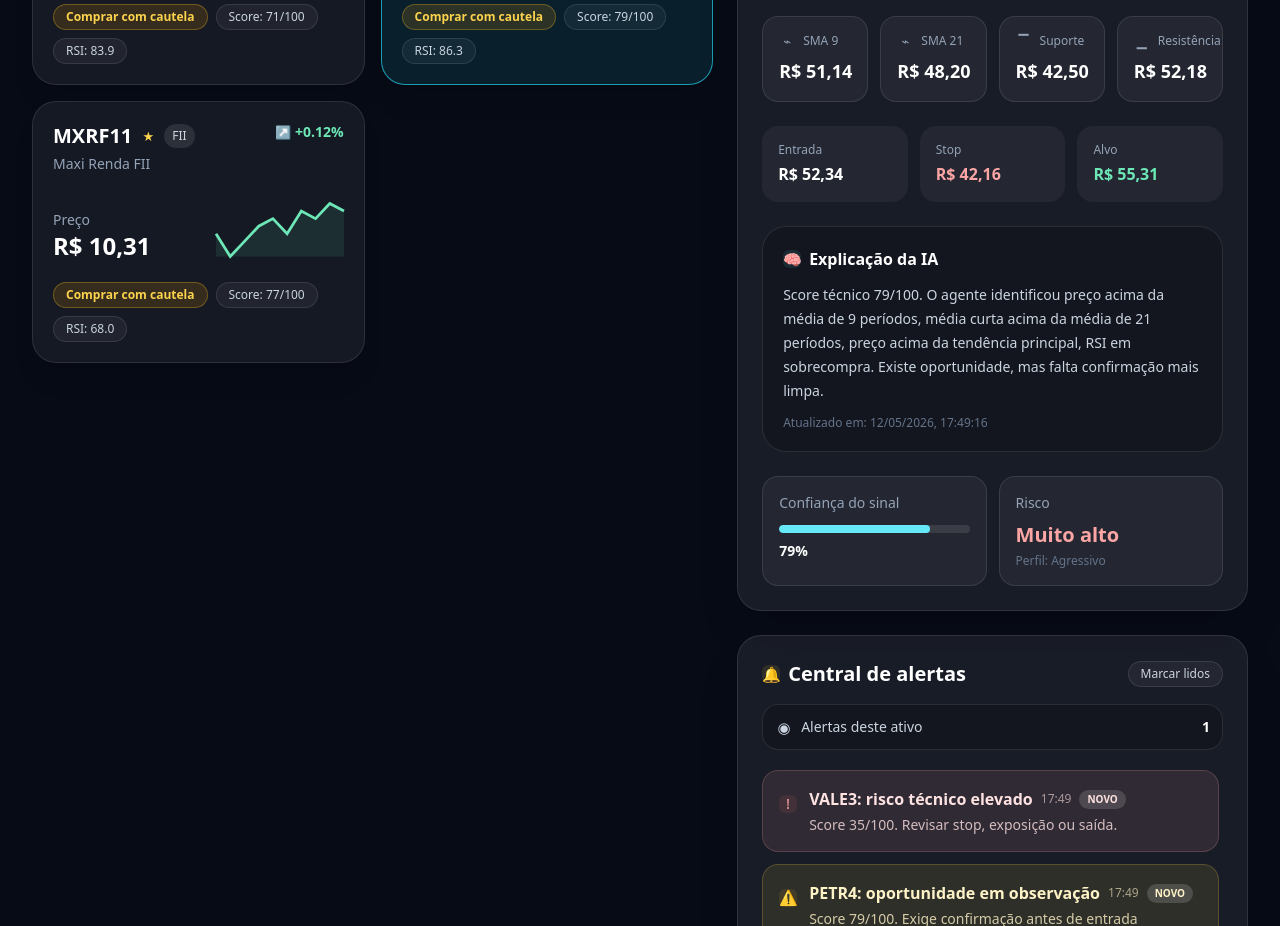
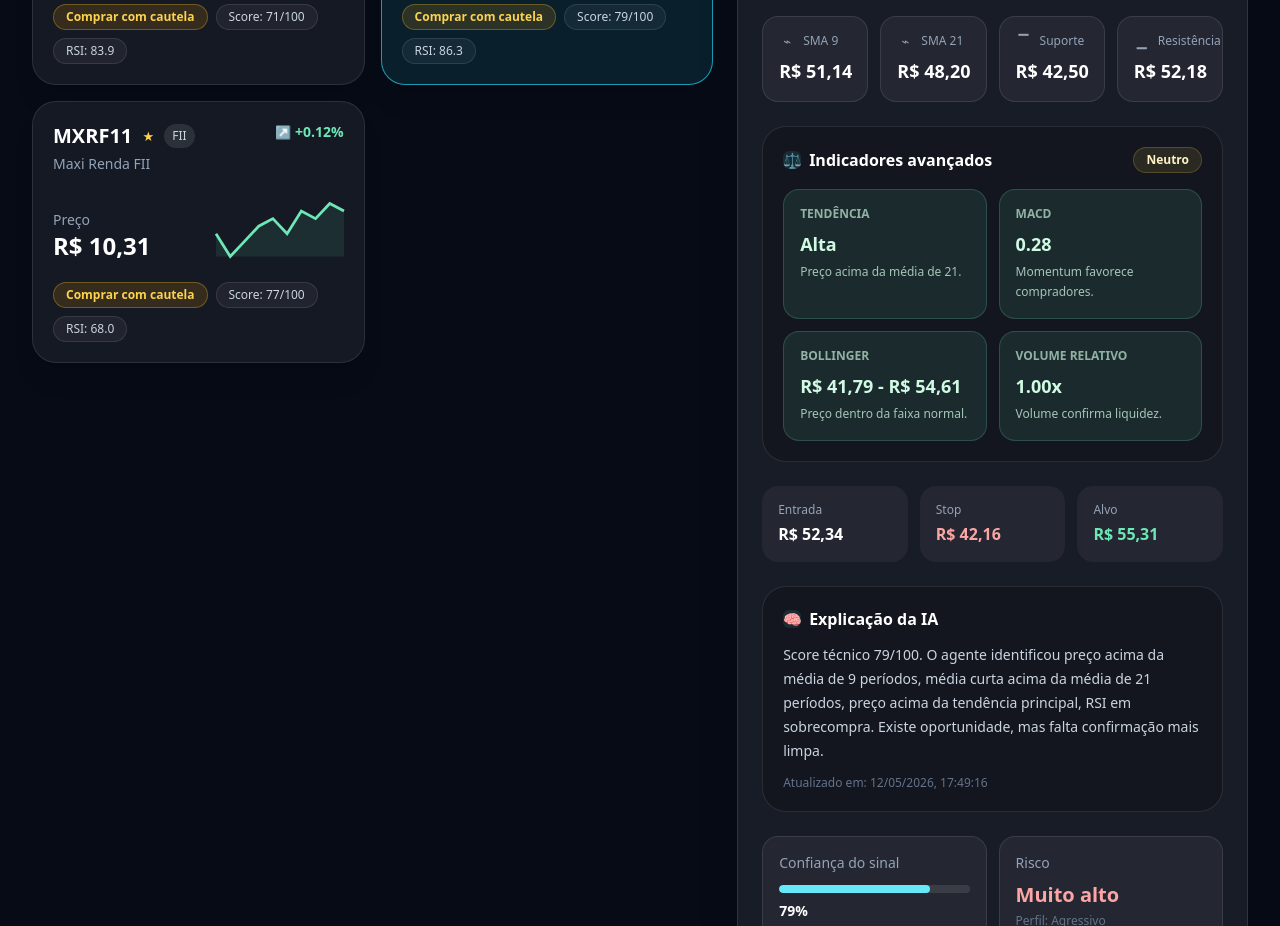
Before and after one commit to rdoratioto/Agente-trader, a React (Vite) app in the folder frontend/: page / in a window 1280 px wide. Shown: the part 1940-2866 px from the top of the page. Built offline with nearby package versions, Linux system fonts and the light colour scheme; no server answers.

Commit message:
Add advanced technical indicators

```diff
--- a/frontend/src/App.jsx
+++ b/frontend/src/App.jsx
@@ -213,6 +213,41 @@
   return average(values.slice(-period));
 }
 
+function calculateEMA(values, period) {
+  const numbers = Array.isArray(values) ? values.map(Number).filter(Number.isFinite) : [];
+  if (!numbers.length) return 0;
+  const multiplier = 2 / (period + 1);
+  return numbers.reduce((ema, value, index) => (index === 0 ? value : value * multiplier + ema * (1 - multiplier)), numbers[0]);
+}
+
+function calculateMACD(values) {
+  const numbers = Array.isArray(values) ? values.map(Number).filter(Number.isFinite) : [];
+  const ema12 = calculateEMA(numbers, 12);
+  const ema26 = calculateEMA(numbers, 26);
+  const macd = ema12 - ema26;
+  const macdSeries = numbers.map((_, index) => {
+    const slice = numbers.slice(0, index + 1);
+    return calculateEMA(slice, 12) - calculateEMA(slice, 26);
+  });
+  const signal = calculateEMA(macdSeries, 9);
+  return { macd, signal, histogram: macd - signal };
+}
+
+function calculateStandardDeviation(values) {
+  const numbers = Array.isArray(values) ? values.map(Number).filter(Number.isFinite) : [];
+  if (!numbers.length) return 0;
+  const mean = average(numbers);
+  const variance = average(numbers.map((value) => (value - mean) ** 2));
+  return Math.sqrt(variance);
+}
+
+function calculateBollingerBands(values, period = 20) {
+  const recent = Array.isArray(values) ? values.slice(-period).map(Number).filter(Number.isFinite) : [];
+  const middle = average(recent);
+  const deviation = calculateStandardDeviation(recent);
+  return { upper: middle + deviation * 2, middle, lower: middle - deviation * 2 };
+}
+
 function calculateRSI(values, period = 14) {
   if (!Array.isArray(values) || values.length < period + 1) return 50;
   const recent = values.slice(-(period + 1));
@@ -340,6 +375,25 @@
   return { profile: "Moderado", risk: "Médio" };
 }
 
+function defineTrend({ price, sma9, sma21, sma200 }) {
+  if (price > sma9 && sma9 > sma21 && sma21 >= sma200 * 0.98) return "Alta";
+  if (price < sma9 && sma9 < sma21) return "Baixa";
+  return "Lateral";
+}
+
+function defineIndicatorSignal(asset) {
+  const positives = [
+    asset.trend === "Alta",
+    asset.macdHistogram > 0,
+    asset.price > asset.bollingerMiddle,
+    asset.relativeVolume >= 1,
+  ].filter(Boolean).length;
+
+  if (positives >= 3 && asset.rsi < 72) return "Confirma compra";
+  if (asset.trend === "Baixa" || asset.macdHistogram < 0 || asset.price < asset.bollingerLower) return "Defensivo";
+  return "Neutro";
+}
+
 function buildChartData(closes) {
   const values = Array.isArray(closes) ? closes : [];
   const labels = ["D-9", "D-8", "D-7", "D-6", "D-5", "D-4", "D-3", "D-2", "D-1", "Hoje"];
@@ -363,10 +417,15 @@
   const sma21 = calculateSMA(closes, 21);
   const sma200 = calculateSMA(closes, Math.min(200, closes.length));
   const rsi = calculateRSI(closes, 14);
+  const macdData = calculateMACD(closes);
+  const bollinger = calculateBollingerBands(closes, 20);
   const { support, resistance } = calculateSupportResistance(closes);
   const technical = calculateTechnicalScore({ price, change, volume, sma9, sma21, sma200, rsi, support, resistance });
   const signal = rawAsset.signal || defineSignal(technical.score, rsi, price, resistance, support);
   const riskData = defineRiskAndProfile({ category, change, rsi, score: technical.score });
+  const trend = defineTrend({ price, sma9, sma21, sma200 });
+  const averageVolume = fallback.volume || volume || 1;
+  const relativeVolume = Number(volume || 0) / Number(averageVolume || 1);
   const stop = support ? support * 0.992 : price * 0.97;
   const target = resistance && resistance > price ? resistance : price * 1.06;
   const entry = signal === "Comprar" ? price * 1.002 : resistance ? resistance * 1.003 : price * 1.01;
@@ -403,6 +462,14 @@
     sma9: Number(rawAsset.sma9 ?? sma9),
     sma21: Number(rawAsset.sma21 ?? sma21),
     sma200: Number(rawAsset.sma200 ?? sma200),
+    macd: Number(rawAsset.macd ?? macdData.macd),
+    macdSignal: Number(rawAsset.macdSignal ?? macdData.signal),
+    macdHistogram: Number(rawAsset.macdHistogram ?? macdData.histogram),
+    bollingerUpper: Number(rawAsset.bollingerUpper ?? bollinger.upper),
+    bollingerMiddle: Number(rawAsset.bollingerMiddle ?? bollinger.middle),
+    bollingerLower: Number(rawAsset.bollingerLower ?? bollinger.lower),
+    relativeVolume: Number(rawAsset.relativeVolume ?? relativeVolume),
+    trend: rawAsset.trend || trend,
     support: Number(rawAsset.support ?? support),
     resistance: Number(rawAsset.resistance ?? resistance),
     entry: rawAsset.entry || formatCurrencyBRL(entry),
@@ -484,7 +551,7 @@
 }
 
 function describeAssetShort(asset) {
-  return `${asset.ticker} está com score ${asset.score}/100, sinal ${asset.signal}, RSI ${asset.rsi.toFixed(1)} e risco ${asset.risk}`;
+  return `${asset.ticker} está com score ${asset.score}/100, sinal ${asset.signal}, tendência ${asset.trend}, MACD ${asset.macdHistogram >= 0 ? "positivo" : "negativo"}, RSI ${asset.rsi.toFixed(1)} e risco ${asset.risk}`;
 }
 
 function buildActionPlan(asset) {
@@ -654,7 +721,7 @@
   return buildHumanizedAnswer({
     opening: `Vamos olhar ${safeAsset.ticker} com objetividade.`,
     take: `${safeAsset.signal} no radar, com risco ${safeAsset.risk}.`,
-    evidence: `Preço ${formatCurrencyBRL(safeAsset.price)}, score ${safeAsset.score}/100, RSI ${safeAsset.rsi.toFixed(1)}, suporte ${formatCurrencyBRL(safeAsset.support)} e resistência ${formatCurrencyBRL(safeAsset.resistance)}. ${safeAsset.reason}`,
+    evidence: `Preço ${formatCurrencyBRL(safeAsset.price)}, score ${safeAsset.score}/100, tendência ${safeAsset.trend}, MACD ${safeAsset.macdHistogram.toFixed(2)}, RSI ${safeAsset.rsi.toFixed(1)}, Bollinger entre ${formatCurrencyBRL(safeAsset.bollingerLower)} e ${formatCurrencyBRL(safeAsset.bollingerUpper)}, suporte ${formatCurrencyBRL(safeAsset.support)} e resistência ${formatCurrencyBRL(safeAsset.resistance)}. ${safeAsset.reason}`,
     action: buildActionPlan(safeAsset),
     caveat: "se você já estiver posicionado, a decisão muda conforme seu preço médio e prazo.",
   });
@@ -706,6 +773,12 @@
   if (risk && (risk.includes("Muito") || risk === "Alto")) return "text-red-300";
   if (risk === "Médio") return "text-amber-300";
   return "text-emerald-300";
+}
+
+function indicatorClass(signal) {
+  if (signal === "bullish") return "border-emerald-300/20 bg-emerald-300/10 text-emerald-100";
+  if (signal === "bearish") return "border-red-300/20 bg-red-300/10 text-red-100";
+  return "border-amber-300/20 bg-amber-300/10 text-amber-100";
 }
 
 function runLogicTests() {
@@ -905,6 +978,16 @@
     <div className="rounded-2xl bg-white/5 p-4">
       <p className="text-xs text-slate-400">{label}</p>
       <p className={`mt-1 font-bold ${color}`}>{value}</p>
+    </div>
+  );
+}
+
+function IndicatorBox({ label, value, helper, signal = "neutral" }) {
+  return (
+    <div className={`rounded-2xl border p-4 ${indicatorClass(signal)}`}>
+      <p className="text-xs font-bold uppercase opacity-65">{label}</p>
+      <p className="mt-2 text-lg font-black">{value}</p>
+      <p className="mt-1 text-xs leading-5 opacity-75">{helper}</p>
     </div>
   );
 }
@@ -1381,6 +1464,23 @@
                 <MetricCard icon="resistance" label="Resistência" value={formatCurrencyBRL(safeSelectedAsset.resistance)} />
               </div>
 
+              <div className="mt-6 rounded-3xl border border-white/10 bg-black/20 p-5">
+                <div className="flex items-center justify-between gap-3">
+                  <div className="flex items-center gap-2">
+                    <Icon name="scale" className="bg-cyan-300/10 text-cyan-300" />
+                    <h3 className="font-bold text-white">Indicadores avançados</h3>
+                  </div>
+                  <span className={`rounded-full border px-3 py-1 text-xs font-bold ${indicatorClass(defineIndicatorSignal(safeSelectedAsset) === "Confirma compra" ? "bullish" : defineIndicatorSignal(safeSelectedAsset) === "Defensivo" ? "bearish" : "neutral")}`}>{defineIndicatorSignal(safeSelectedAsset)}</span>
+                </div>
+
+                <div className="mt-4 grid gap-3 sm:grid-cols-2">
+                  <IndicatorBox label="Tendência" value={safeSelectedAsset.trend} helper={`Preço ${safeSelectedAsset.price > safeSelectedAsset.sma21 ? "acima" : "abaixo"} da média de 21.`} signal={safeSelectedAsset.trend === "Alta" ? "bullish" : safeSelectedAsset.trend === "Baixa" ? "bearish" : "neutral"} />
+                  <IndicatorBox label="MACD" value={safeSelectedAsset.macdHistogram.toFixed(2)} helper={safeSelectedAsset.macdHistogram >= 0 ? "Momentum favorece compradores." : "Momentum perdeu força."} signal={safeSelectedAsset.macdHistogram >= 0 ? "bullish" : "bearish"} />
+                  <IndicatorBox label="Bollinger" value={`${formatCurrencyBRL(safeSelectedAsset.bollingerLower)} - ${formatCurrencyBRL(safeSelectedAsset.bollingerUpper)}`} helper={safeSelectedAsset.price > safeSelectedAsset.bollingerUpper ? "Preço esticado acima da banda." : safeSelectedAsset.price < safeSelectedAsset.bollingerLower ? "Preço abaixo da banda inferior." : "Preço dentro da faixa normal."} signal={safeSelectedAsset.price > safeSelectedAsset.bollingerUpper ? "bearish" : safeSelectedAsset.price < safeSelectedAsset.bollingerLower ? "neutral" : "bullish"} />
+                  <IndicatorBox label="Volume relativo" value={`${safeSelectedAsset.relativeVolume.toFixed(2)}x`} helper={safeSelectedAsset.relativeVolume >= 1 ? "Volume confirma liquidez." : "Volume abaixo da referência."} signal={safeSelectedAsset.relativeVolume >= 1 ? "bullish" : "neutral"} />
+                </div>
+              </div>
+
               <div className="mt-6 grid grid-cols-3 gap-3">
                 <SmallBox label="Entrada" value={safeSelectedAsset.entry} />
                 <SmallBox label="Stop" value={safeSelectedAsset.stop} color="text-red-300" />
```
